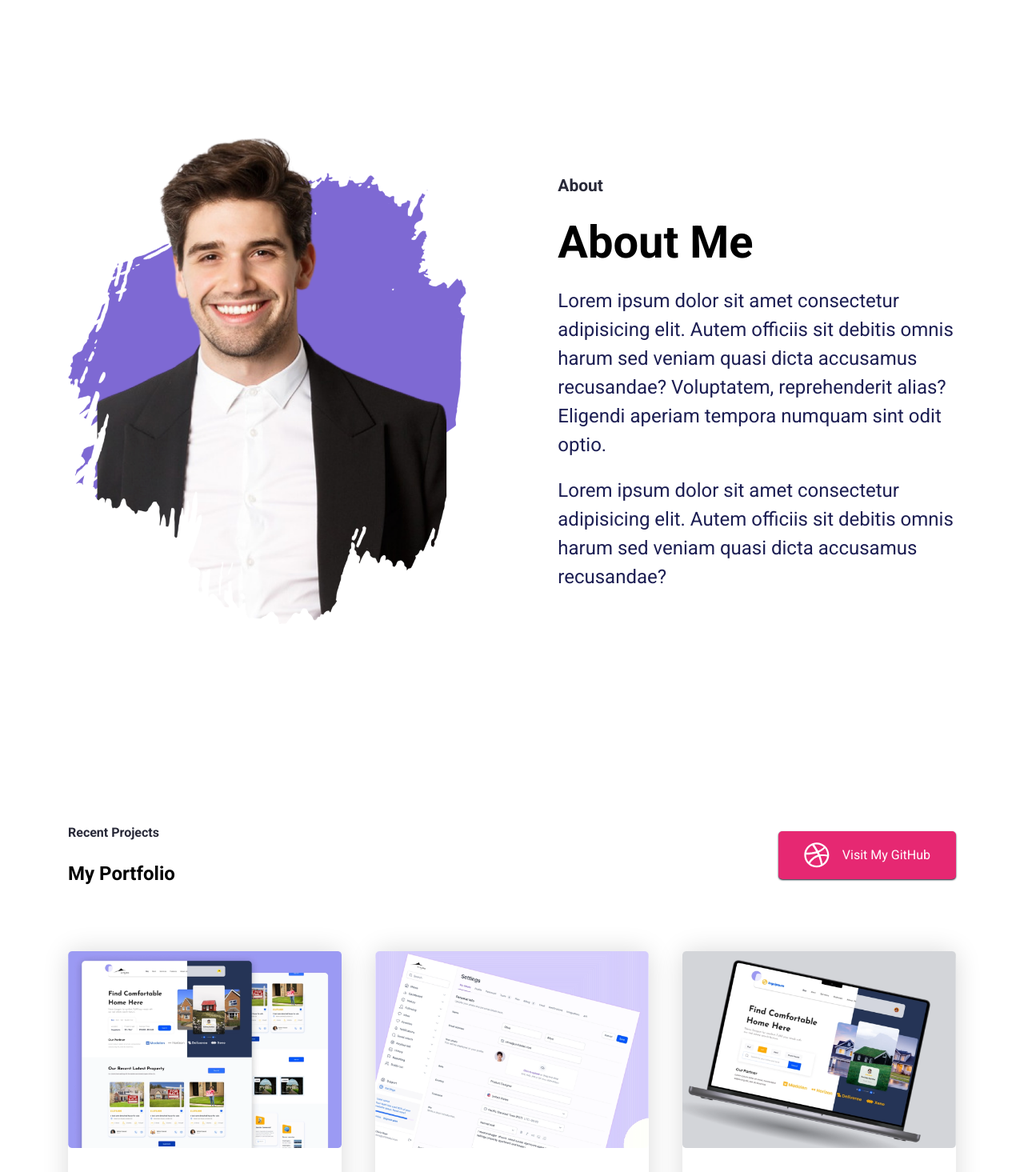
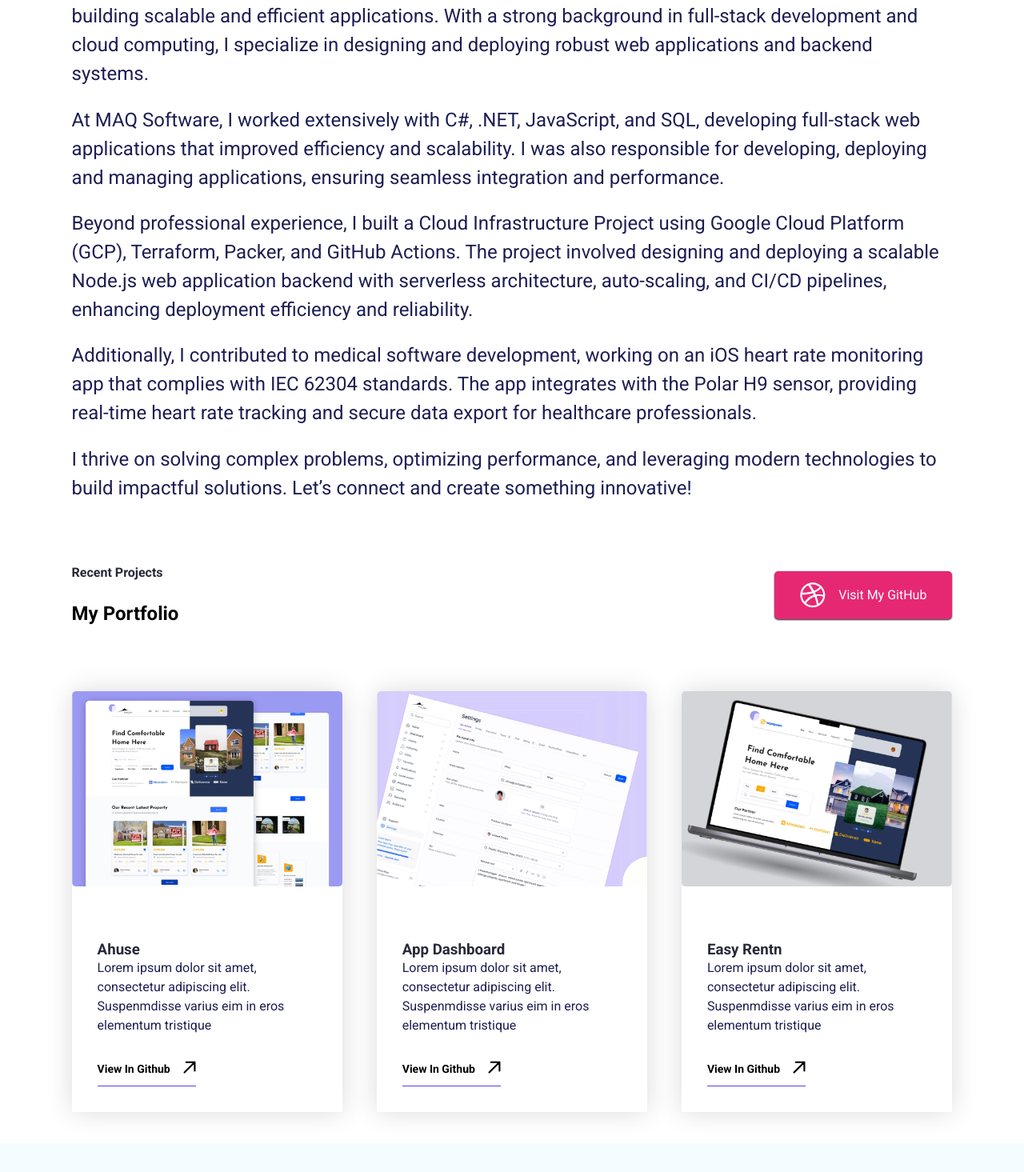
Before and after one commit to OmkumarSolanki/my-portfolio, a React (Create React App) app: page / in a window 1280 px wide. Shown: the part 1305-2770 px from the top of the page at 80% size. Built offline with nearby package versions, Linux system fonts and the light colour scheme.

Commit message:
About me changes

```diff
--- a/src/App.css
+++ b/src/App.css
@@ -190,7 +190,7 @@ h2 {
 .hero--section {
   display: grid;
   grid-template-columns: repeat(2, 1fr);
-  padding: 100px 15px 0 15px;
+  padding: 100px 7% 0 7%;
   align-items: center;
   justify-content: space-between;
   gap: 32px;
@@ -207,6 +207,7 @@ h2 {
   flex-direction: column;
   align-items: flex-start;
   gap: 21.333px;
+  align-items: center;
 }
 .hero--section--content--box > button {
   margin-top: 21.333px;
@@ -248,7 +249,7 @@ h2 {
 /* Skills Section Style */
 .skills--section {
   display: flex;
-  padding: 149.33px 85.33px;
+  padding: 3% 7%;
   flex-direction: column;
   justify-content: center;
   align-items: flex-start;
@@ -319,10 +320,10 @@ h2 {
 /* About Us */
 .about--section {
   display: grid;
-  padding: 133.3px 85.3px;
+  padding: 3% 7%;
   align-items: center;
   gap: 114.6px;
-  grid-template-columns: repeat(2, 1fr);
+  /* grid-template-columns: repeat(2, 1fr); */
 }
 .about--section--img > img {
   width: 100%;
@@ -333,7 +334,7 @@ h2 {
 /* My Portfolio Starts */
 .portfolio--section {
   display: flex;
-  padding: 112px 85px;
+  padding: 3% 7%;
   flex-direction: column;
   align-items: flex-start;
   gap: 80px;
@@ -403,7 +404,7 @@ h2 {
 /* Testimonial */
 .testimonial--section {
   display: flex;
-  padding: 112px 84.3px;
+  padding: 3% 7%;
   flex-direction: column;
   align-items: flex-start;
   gap: 80px;
@@ -445,7 +446,7 @@ h2 {
 /* Testimonial Ends */
 .contact--section {
   display: flex;
-  padding: 150px 85px;
+  padding: 3% 7%;
   flex-direction: column;
   justify-content: center;
   align-items: center;
--- a/src/Pages/Home/AboutMe.jsx
+++ b/src/Pages/Home/AboutMe.jsx
@@ -1,24 +1,21 @@
 export default function AboutMe() {
   return (
     <section id="AboutMe" className="about--section">
-      <div className="about--section--img">
+      {/* <div className="about--section--img">
         <img src="./img/about-me.png" alt="About Me" />
-      </div>
+      </div> */}
       <div className="hero--section--content--box about--section--box">
         <div className="hero--section--content">
-          <p className="section--title">About</p>
+          {/* <p className="section--title">About</p> */}
           <h1 className="skills-section--heading">About Me</h1>
           <p className="hero--section-description">
-            Lorem ipsum dolor sit amet consectetur adipisicing elit. Autem
-            officiis sit debitis omnis harum sed veniam quasi dicta accusamus
-            recusandae? Voluptatem, reprehenderit alias? Eligendi aperiam
-            tempora numquam sint odit optio.
+            I am Omkumar Solanki, a highly motivated and detail-oriented Software Engineer with a passion for building scalable and efficient applications. With a strong background in full-stack development and cloud computing, I specialize in designing and deploying robust web applications and backend systems.
           </p>
-          <p className="hero--section-description">
-            Lorem ipsum dolor sit amet consectetur adipisicing elit. Autem
-            officiis sit debitis omnis harum sed veniam quasi dicta accusamus
-            recusandae?
-          </p>
+
+          <p className="hero--section-description">At MAQ Software, I worked extensively with C#, .NET, JavaScript, and SQL, developing full-stack web applications that improved efficiency and scalability. I was also responsible for developing, deploying and managing applications, ensuring seamless integration and performance.</p>
+          <p className="hero--section-description">Beyond professional experience, I built a Cloud Infrastructure Project using Google Cloud Platform (GCP), Terraform, Packer, and GitHub Actions. The project involved designing and deploying a scalable Node.js web application backend with serverless architecture, auto-scaling, and CI/CD pipelines, enhancing deployment efficiency and reliability.</p>
+          <p className="hero--section-description">Additionally, I contributed to medical software development, working on an iOS heart rate monitoring app that complies with IEC 62304 standards. The app integrates with the Polar H9 sensor, providing real-time heart rate tracking and secure data export for healthcare professionals.</p>
+          <p className="hero--section-description">I thrive on solving complex problems, optimizing performance, and leveraging modern technologies to build impactful solutions. Let’s connect and create something innovative!</p>
         </div>
       </div>
     </section>
```
